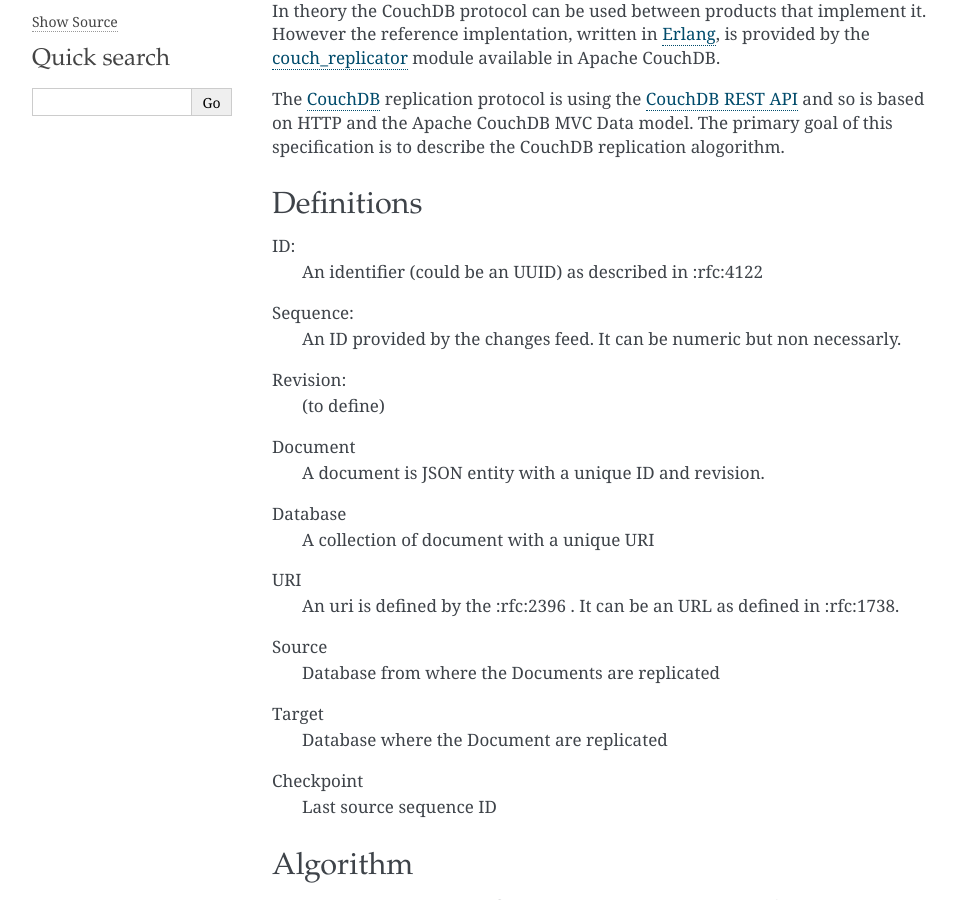
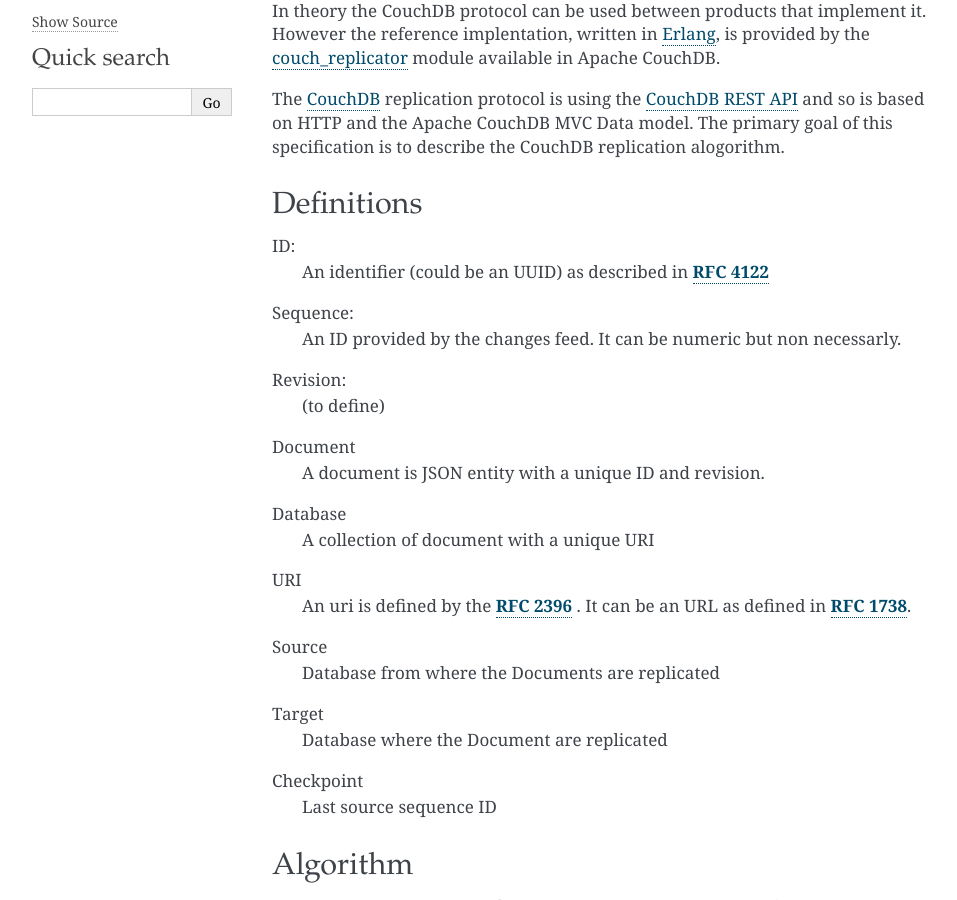
Before and after one commit to frictionlessdata/datapackage, a Sphinx documentation site: the page built from source/couchdb_replication.rst, in a window 1280 px wide and 900 px high, scrolled down 447 px. Shown: the whole window, without its empty margins (148-1105 px from the left). Built offline with Sphinx 7.4.7, drawn with Linux system fonts in a browser that asks for light colours.

Commit message:
fix rfc links

```diff
--- a/source/couchdb_replication.rst
+++ b/source/couchdb_replication.rst
@@ -33,7 +33,7 @@ Definitions
 -----------
 
 ID:
-    An identifier (could be an UUID) as described in :rfc:4122
+    An identifier (could be an UUID) as described in :rfc:`4122`
 
 Sequence:
     An ID provided by the changes feed. It can be numeric but non
@@ -49,8 +49,8 @@ Database
     A collection of document with a unique URI
 
 URI
-    An uri is defined by the :rfc:2396 . It can be an URL as defined
-    in :rfc:1738.
+    An uri is defined by the :rfc:`2396` . It can be an URL as defined
+    in :rfc:`1738`.
 
 Source
     Database from where the Documents are replicated
```
